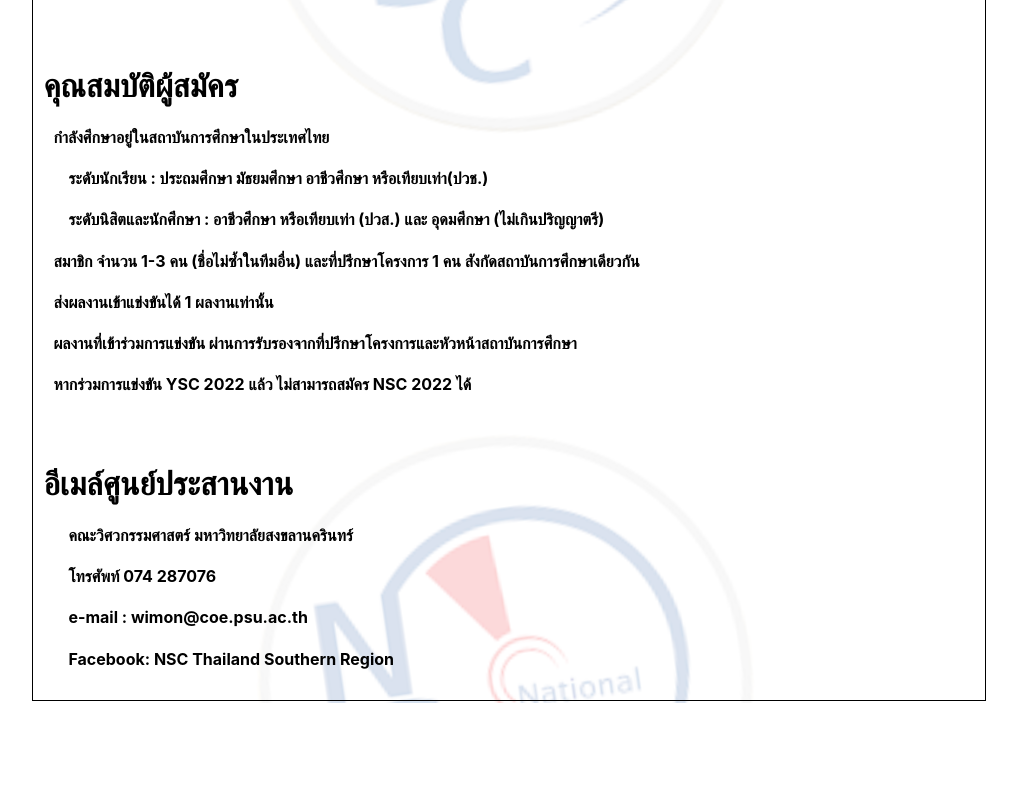
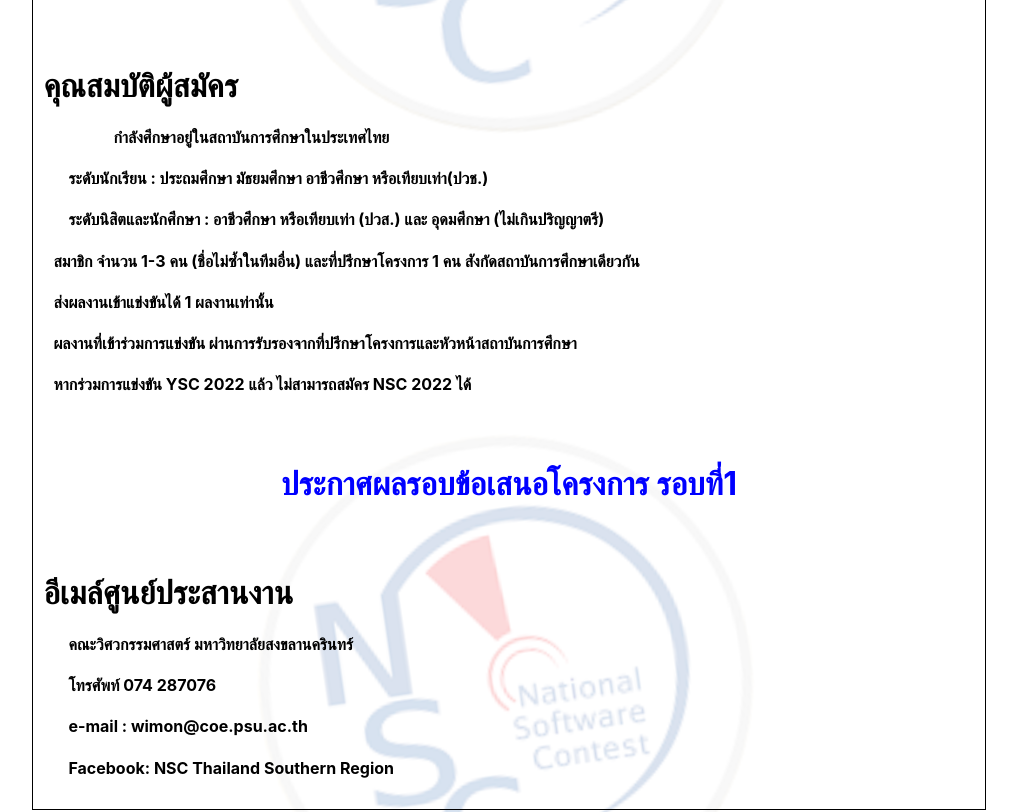
Before and after one commit to chanathipsukphonsawan/nscproject, a React (Create React App) app in the folder client/: page /publicpage in a window 1280 px wide. Shown: the part 1320-2132 px from the top of the page, without its empty margins (131-1148 px from the left). Before the commit the page ends 2023 px from the top, so only its background shows below. Built offline with nearby package versions, Linux system fonts and the light colour scheme.

Commit message:
add announcement1

```diff
--- a/client/src/App.js
+++ b/client/src/App.js
@@ -6,6 +6,7 @@
 import Home from "./component/Home/home";
 import Logoutpage from "./page/logoutpage";
 import Publicpage from "./page/publicpage";
+import Announcement1page from "./page/Announcement1page"
 
 const containerStyle = {
     position: 'fixed',
@@ -23,6 +24,7 @@
             <BrowserRouter>
             <Routes>
                 <Route path="/publicpage" element={<Publicpage/>}/>
+                <Route path="/Announcement1" element={<Announcement1page/>}/>
                 <Route path="/login" element={<Login/>} />
                 <Route path="/home" element={<Home/>} />
                 <Route path="/logout" element={<Logoutpage/>} />
--- /dev/null
+++ b/client/src/page/Announcement1page.js
@@ -0,0 +1,15 @@
+import { useNavigate } from 'react-router-dom';
+import { Button } from 'reactstrap';
+
+const Announcementpage =()=>{
+    const navigate = useNavigate();
+
+  const back = () => {
+    navigate('/publicpage')}
+    return(
+    <div>
+        <Button onClick={back}>back</Button>
+    </div>
+    )
+  }
+export default Announcementpage
--- a/client/src/page/publicpage.js
+++ b/client/src/page/publicpage.js
@@ -1,14 +1,23 @@
 import Loginbar from '../component/Custom/custom'
 import './background.css'
+import { useNavigate } from 'react-router-dom';
+
+
 const Publicpage =()=>{
+    const navigate = useNavigate();
+
+  const Announcement = () => {
+    navigate('/Announcement1')}
     return(
     <div className='bg'>
     <div  style={{textAlign: 'center', display:'contents', justifyContent: 'center',}}>
         <Loginbar/>
         <table style={{ margin: 'auto',tableLayout:'auto' }}>
+
             <tr>
                 <td style={{ border: '1px solid black', padding: '10px' }}>
                     <table style={{ margin:'0',tableLayout:'auto'}} >
+
                     <h1 style={{ textAlign: 'left',marginTop:'90px'}}>หัวข้อการแข่งขัน </h1>
                         <tr>
                             <td style={{ border: '1px solid black', padding: '10px' }} className='tablecolor'>นิสิตและนักศึกษา</td>
@@ -95,7 +104,7 @@
 
 
                     <h1 style={{ textAlign: 'left',marginTop:'90px'}}>คุณสมบัติผู้สมัคร</h1>
-                    <h4 style={{ textAlign:'left',marginTop:'10px',marginLeft:'10px'}}>กำลังศึกษาอยู่ในสถาบันการศึกษาในประเทศไทย</h4>
+                    <h4 style={{ textAlign:'left',marginTop:'10px',marginLeft:'70px'}}>กำลังศึกษาอยู่ในสถาบันการศึกษาในประเทศไทย</h4>
                     <h4 style={{ textAlign:'left',marginTop:'10px',marginLeft:'25px'}}>ระดับนักเรียน : ประถมศึกษา มัธยมศึกษา อาชีวศึกษา  หรือเทียบเท่า(ปวช.)</h4>
                     <h4 style={{ textAlign:'left',marginTop:'10px',marginLeft:'25px'}}>ระดับนิสิตและนักศึกษา : อาชีวศึกษา หรือเทียบเท่า (ปวส.) และ อุดมศึกษา (ไม่เกินปริญญาตรี)</h4>
                     <h4 style={{ textAlign:'left',marginTop:'10px',marginLeft:'10px'}}>สมาชิก จำนวน 1-3 คน (ชื่อไม่ซ้ำในทีมอื่น) และที่ปรึกษาโครงการ 1 คน สังกัดสถาบันการศึกษาเดียวกัน</h4>
@@ -103,6 +112,7 @@
                     <h4 style={{ textAlign:'left',marginTop:'10px',marginLeft:'10px'}}>ผลงานที่เข้าร่วมการแข่งขัน ผ่านการรับรองจากที่ปรึกษาโครงการและหัวหน้าสถาบันการศึกษา</h4>
                     <h4 style={{ textAlign:'left',marginTop:'10px',marginLeft:'10px'}}>หากร่วมการแข่งขัน YSC 2022 แล้ว ไม่สามารถสมัคร  NSC 2022 ได้</h4>
 
+                    <h1 onClick={Announcement} style={{textAlign:'center',marginTop:'70px',color:'blue'}}>ประกาศผลรอบข้อเสนอโครงการ รอบที่1</h1>
 
 
                     <h1 style={{ textAlign:'left',marginTop:'70px'}}>อีเมล์ศูนย์ประสานงาน</h1>
@@ -110,7 +120,10 @@
                     <h4 style={{ textAlign:'left',marginTop:'10px',marginLeft:'25px'}}>โทรศัพท์ 074 287076</h4>
                     <h4 style={{ textAlign:'left',marginTop:'10px',marginLeft:'25px'}}>e-mail : wimon@coe.psu.ac.th </h4>
                     <h4 style={{ textAlign:'left',marginTop:'10px',marginLeft:'25px'}}>Facebook: NSC Thailand Southern Region</h4>
+
+
                 </td>
+
 
             </tr>
         </table>
```
